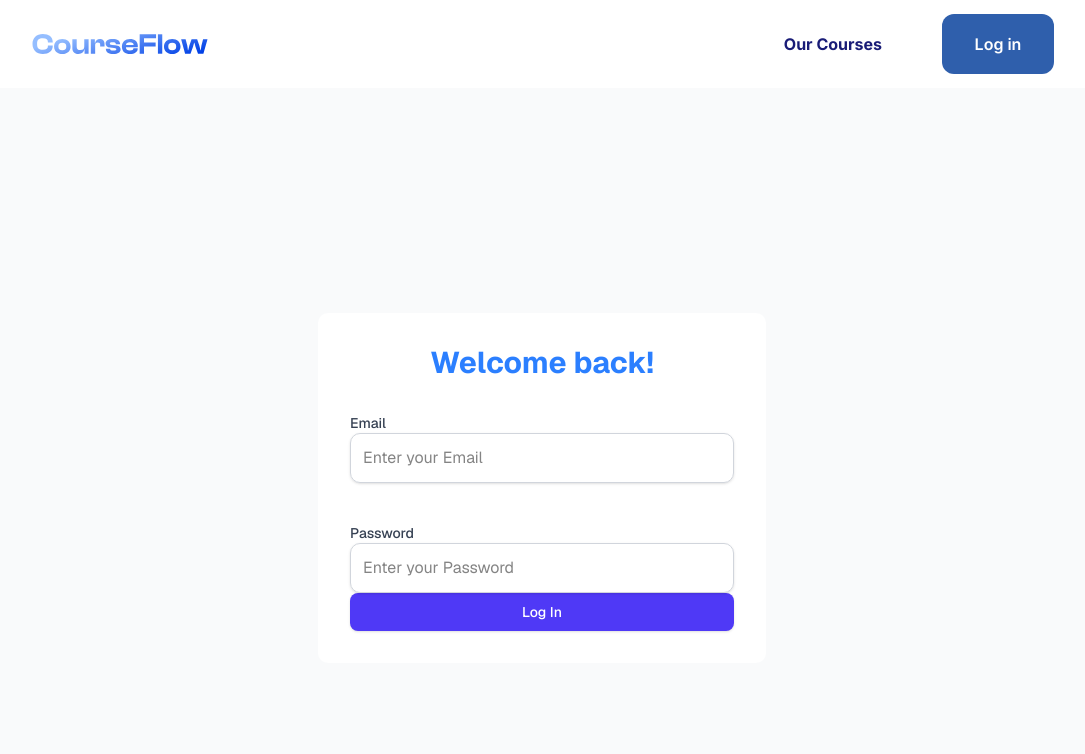
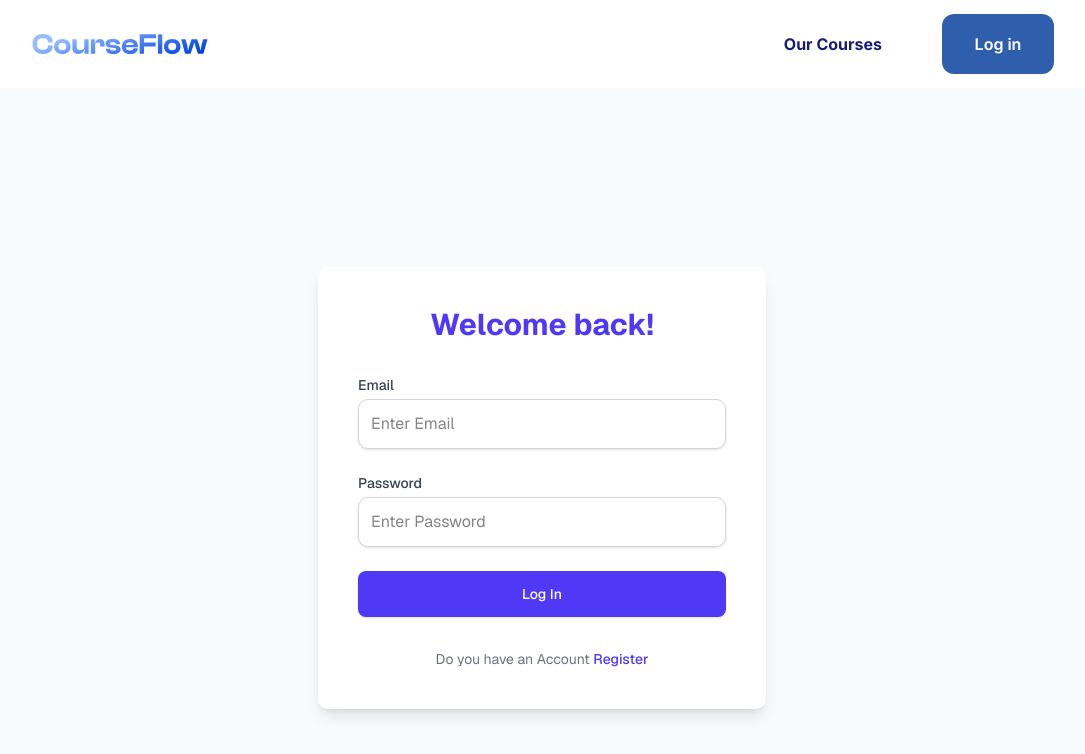
Before and after one commit to Kritsiri-nd/Course-Flow-Final-Project, a Next.js app: page /auth/login in a window 1280 px wide. Shown: the top 754 px of the page, without its empty margins (98-1183 px from the left). Built offline with nearby package versions, Linux system fonts and the light colour scheme; no server answers.

Commit message:
Add LoginForm RegisterForm LogoutHandle and Validate Login Page if user already login cannot access login page

```diff
--- /dev/null
+++ b/src/app/auth/login/LoginForm.tsx
@@ -0,0 +1,114 @@
+'use client';
+
+import { useState } from 'react';
+import { createClient } from '@/lib/supabaseClient';
+import { useRouter } from 'next/navigation';
+import Link from 'next/link';
+import { sign } from 'crypto';
+
+export default function LoginForm() {
+  const router = useRouter();
+  const [email, setEmail] = useState<string>('');
+  const [password, setPassword] = useState<string>('');
+  const [message, setMessage] = useState<string>('');
+  const [error, setError] = useState<string>('');
+  const [isLoading, setIsLoading] = useState<boolean>(false);
+
+  const handleLogin = async (e: React.FormEvent<HTMLFormElement>) => {
+    e.preventDefault();
+    setError('');
+    setMessage('');
+    setIsLoading(true);
+
+    const supabase = createClient();
+
+    const { error: signInError } = await supabase.auth.signInWithPassword({
+      email,
+      password,
+    });
+
+    if (signInError) {
+      setError(`Please check your email and password.`);
+    } else {
+      setMessage('Login successful! Redirecting...');
+      router.refresh();
+      // router.push('/');
+    }
+
+    setIsLoading(false);
+  };
+
+  return (
+    <main className="flex min-h-screen items-center justify-center bg-gray-50 px-4 py-12 font-sans">
+      <div className="w-full max-w-md space-y-8 rounded-lg bg-white p-10 shadow-lg">
+        <div>
+          <h1 className="text-center text-3xl font-bold text-indigo-600">Welcome back!</h1>
+        </div>
+
+
+        <form onSubmit={handleLogin} className="space-y-6">
+
+
+          <div>
+            <label htmlFor="email" className="block text-sm font-medium text-gray-700">
+              Email
+            </label>
+            <div className="mt-1">
+              <input
+                type="email"
+                id="email"
+                value={email}
+                onChange={(e) => setEmail(e.target.value)}
+                required
+                placeholder="Enter Email"
+                className="w-full rounded-lg border border-gray-300 p-3 shadow-sm focus:border-indigo-500 focus:ring-indigo-500"
+                disabled={isLoading}
+              />
+            </div>
+          </div>
+
+          {/* --- Group 2: Password Input --- */}
+          <div>
+            <label htmlFor="password" className="block text-sm font-medium text-gray-700">
+              Password
+            </label>
+            <div className="mt-1">
+              <input
+                type="password"
+                id="password"
+                value={password}
+                onChange={(e) => setPassword(e.target.value)}
+                required
+                placeholder="Enter Password"
+                className="w-full rounded-lg border border-gray-300 p-3 shadow-sm focus:border-indigo-500 focus:ring-indigo-500"
+                disabled={isLoading}
+              />
+            </div>
+          </div>
+
+          {/* Display Error Message */}
+          {error && <p className="text-sm text-red-500">{error}</p>}
+
+          {/* --- Group 3: Submit Button --- */}
+          <div>
+            <button
+              type="submit"
+              disabled={isLoading}
+              className="flex w-full justify-center rounded-md border border-transparent bg-indigo-600 px-4 py-3 text-sm font-medium text-white shadow-sm transition-colors hover:bg-indigo-700 focus:outline-none focus:ring-2 focus:ring-indigo-500 focus:ring-offset-2 disabled:opacity-50"
+            >
+              {isLoading ? 'Logging in...' : 'Log In'}
+            </button>
+          </div>
+        </form>
+
+        <p className="text-center text-sm text-gray-500">
+         Do you have an Account{' '}
+          <Link href="/auth/register" className="font-medium text-indigo-600 hover:text-indigo-500">
+            Register
+          </Link>
+        </p>
+
+      </div>
+    </main>
+  );
+}
--- a/src/app/auth/login/page.tsx
+++ b/src/app/auth/login/page.tsx
@@ -1,111 +1,20 @@
-'use client';
+import { createSupabaseServerClient } from "@/lib/createSupabaseServerClient";
+import { redirect } from 'next/navigation';
+import LoginForm from './LoginForm';
 
-import { useState } from 'react';
-import { createClient } from '@/lib/supabaseClient';
-import { useRouter } from 'next/navigation';
-import Link from 'next/link';
-import Navbar from '@/components/ui/navbar';
-import { sign } from 'crypto';
+export default async function LoginPage() {
+  // สร้าง Server Client เพื่ออ่าน Cookie
+  const supabase = createSupabaseServerClient();
 
+  // ตรวจสอบ Session จากฝั่ง Server
+  const { data: { session } } = await supabase.auth.getSession();
 
-export default function LoginPage() {
+  // ถ้ามี Session (ผู้ใช้ล็อกอินอยู่แล้ว)
+  if (session) {
+    //สั่งให้ redirect ไปยังหน้า profile ทันที!
+    redirect('/user/profile');
+  }
 
-  const router = useRouter();
-  const [email, setEmail] = useState<string>('');
-  const [password, setPassword] = useState<string>('');
-  const [message, setMessage] = useState<string>('');
-  const [error, setError] = useState<string>('');
-  const [isLoading, setIsLoading] = useState<boolean>(false);
-
-  const handleLogin = async (e: React.FormEvent<HTMLFormElement>) => {
-    e.preventDefault();
-    setError('');
-    setMessage('');
-    setIsLoading(true);
-
-    const supabase = createClient();
-
-    const { error: signInError } = await supabase.auth.signInWithPassword({
-      email,
-      password,
-    });
-
-    if (signInError) {
-      setError(signInError.message);
-      setIsLoading(false)
-    }else{
-      setMessage('Login successful! Redirecting...');
-      router.push('/auth/login/success');
-    }
-
-    setIsLoading(false);
-  };
-
-  return(
-    <>
-
-    <main className="flex min-h-screen items-center justify-center bg-gray-50 px-4 py-12 font-sans">
-
-      <div className="w-full max-w-md space-y-8 rounded-lg bg-white p-8 ">
-        <div>
-          <h1 className="text-center text-3xl font-bold text-blue-500">Welcome back!</h1>
-        </div>
-
-        <form onSubmit={handleLogin} className="">
-
-          <div className="grid grid-cols-1 gap-y-10">
-
-            <div>
-              <label  htmlFor="email" className="block text-sm font-medium text-gray-700">
-                Email</label>
-                <input
-                type="email"
-                value={email}
-                onChange={(e) => setEmail(e.target.value)}
-                required
-                placeholder="Enter your Email"
-                className="w-full rounded-lg border border-gray-300 p-3 shadow-sm focus:border-blue-500 focus:ring-blue-500"
-                disabled={isLoading}
-                />
-            </div>
-
-            <div>
-              <label  htmlFor="password" className="block text-sm font-medium text-gray-700">
-                Password</label>
-                <input
-                type="password"
-                value={password}
-                onChange={(e) => setPassword(e.target.value)}
-                required
-                placeholder="Enter your Password"
-                className="w-full rounded-lg border border-gray-300 p-3 shadow-sm focus:border-blue-500 focus:ring-blue-500"
-                disabled={isLoading}
-                />
-
-                 {error && <p className="text-sm text-red-500">{error}</p>}
-
-            <div>
-              <button
-                type="submit"
-                disabled={isLoading}
-                className="flex w-full justify-center rounded-md border border-transparent bg-indigo-600 px-4 py-2 text-sm font-medium text-white shadow-sm hover:bg-indigo-700 disabled:opacity-50"
-              >
-                {isLoading ? 'Logging in...' : 'Log In'}
-              </button>
-            </div>
-
-            </div>
-
-          </div>
-
-        </form>
-
-      </div>
-
-    </main>
-
-
-    </>
-
-  );
+  // 6. ถ้าไม่มี Session, ก็แสดงฟอร์ม Login ตามปกติ
+  return <LoginForm />;
 }
--- a/src/app/auth/login/success/page.tsx
+++ b/src/app/auth/login/success/page.tsx
@@ -8,7 +8,7 @@ export default function LoginSuccess() {
 
     return (
         <>
-            <h1> Login success</h1>
+            <h1 className='text-red-500'>Login success</h1>
         </>
     );
 }
--- a/src/app/auth/register/page.tsx
+++ b/src/app/auth/register/page.tsx
@@ -5,7 +5,7 @@ import Link from "next/link";
 import { createClient } from "@/lib/supabaseClient";
 import { useRouter } from "next/navigation";
 
-import Navbar from "@/components/ui/navbar";
+
 
 const CalendarIcon = () => (
   <svg
--- a/src/app/layout.tsx
+++ b/src/app/layout.tsx
@@ -4,9 +4,7 @@ import "./globals.css";
 
 
 import { createSupabaseServerClient } from "@/lib/createSupabaseServerClient";
-import Navbar from "@/components/ui/navbar";
-import Navbar_test from "@/components/ui/Navbar_test";
-import NonuserNav from "@/components/ui/navbar/NonuserNav";
+import HeaderNav from "@/components/ui/navbar/HeaderNav";
 import UserNav from "@/components/ui/navbar/UserNav";
 
 
@@ -50,8 +48,7 @@ export default async function RootLayout({
       <body
         className={`${geistSans.variable} ${geistMono.variable} antialiased`}
       >
-        <UserNav session={session} userProfile={userProfile} />
-
+        <HeaderNav session={session} userProfile={userProfile} />
         {children}
       </body>
     </html>
@@ -59,3 +56,4 @@ export default async function RootLayout({
 }
 
 //<Navbar_test session={session} userProfile={userProfile} />
+//<HeaderNav session={session} userProfile={userProfile} />
--- a/src/app/non-user/courses/page.tsx
+++ b/src/app/non-user/courses/page.tsx
@@ -43,7 +43,7 @@ export default function CourseList() {
 
   return (
     <section>
-      <Navbar/>
+
     <div className="relative py-10 px-4 sm:px-6 md:px-10 lg:px-20 mx-auto max-w-[1240px] w-full">
       {/* Background */}
       <Image
--- /dev/null
+++ b/src/components/ui/navbar/HeaderNav.tsx
@@ -0,0 +1,57 @@
+import { createSupabaseServerClient } from "@/lib/createSupabaseServerClient";
+import { cookies } from 'next/headers';
+
+
+import AdminNav from '@/components/ui/navbar/AdminNav';
+import UserNav from '@/components/ui/navbar/UserNav';
+import NonuserNav from '@/components/ui/navbar/NonuserNav';
+
+
+
+export const dynamic = 'force-dynamic';
+
+
+type Profile = {
+  id: string;
+  first_name: string | null;
+  last_name: string | null;
+  avatar_url: string | null;
+  role: string | null;
+} | null;
+
+export default async function HeaderNav() {
+  const supabase = createSupabaseServerClient({ cookies });
+
+  // ดึงข้อมูล session ของผู้ใช้
+  const { data: { session } } = await supabase.auth.getSession();
+
+  // ถ้าไม่มี session ให้แสดง NonuserNav ทันที
+  if (!session) {
+    return <NonuserNav />;
+  }
+
+  // ถ้ามี session, ดึงข้อมูล profile เพื่อตรวจสอบ 'role'
+  const { data: userProfile, error } = await supabase
+    .from('profiles') // ตรวจสอบให้แน่ใจว่าชื่อตารางถูกต้อง
+    .select('*')
+    .eq('id', session.user.id)
+    .single();
+
+  if (error || !userProfile) {
+    // หากเกิดข้อผิดพลาดในการดึง profile หรือไม่มี profile
+    // อาจจะให้แสดง NonuserNav ไปก่อนเพื่อความปลอดภัย
+    console.error("Error fetching profile:", error);
+    return <NonuserNav />;
+  }
+
+  // เงื่อนไขเพื่อเลือก Navbar ที่จะแสดงผล
+  if (userProfile.role === 'user') {
+    // ถ้า role เป็น 'user'
+
+    return <UserNav session={session} userProfile={userProfile} />;
+  } else {
+    // สำหรับ role อื่นๆ ทั้งหมด (เช่น 'admin')
+
+    return <AdminNav session={session} userProfile={userProfile} />;
+  }
+}
```
Also changed, not shown: src/components/ui/navbar/UserNav.tsx (+61 -33 lines).
